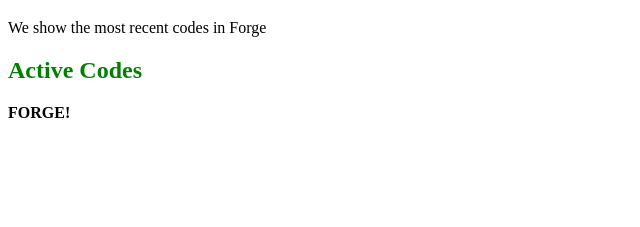
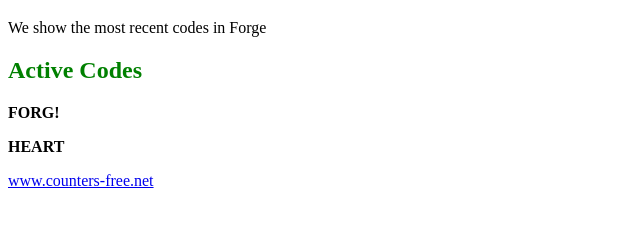
Before and after one commit to hellveanzcodes/FORGE-CODES, a plain HTML site: page index.html in a window 1280 px wide. Shown: the part 61-288 px from the top of the page, without its empty margins (0-640 px from the left). Drawn offline with Linux system fonts and the light colour scheme.

Commit message:
Add files via upload

```diff
--- a/index.html
+++ b/index.html
@@ -13,10 +13,12 @@
 
 <h2 style="color: green;">Active Codes</h2>
 
-<p><strong>FORGE!</strong></p>
+<p><strong>FORG!</strong></p>
+<p><strong>HEART </strong></p>
 
 
-
+   <a href='https://www.counters-free.net/'>www.counters-free.net</a> <script type='text/javascript' src='https://www.freevisitorcounters.com/auth.php?id=adf252b5ca36349a54ac7b1ae32e7e5eb9fef4da'></script>
+<script type="text/javascript" src="https://freevisitorcounters.com/en/home/counter/1461099/t/0"></script>
 
 </body>
 </html>
```
